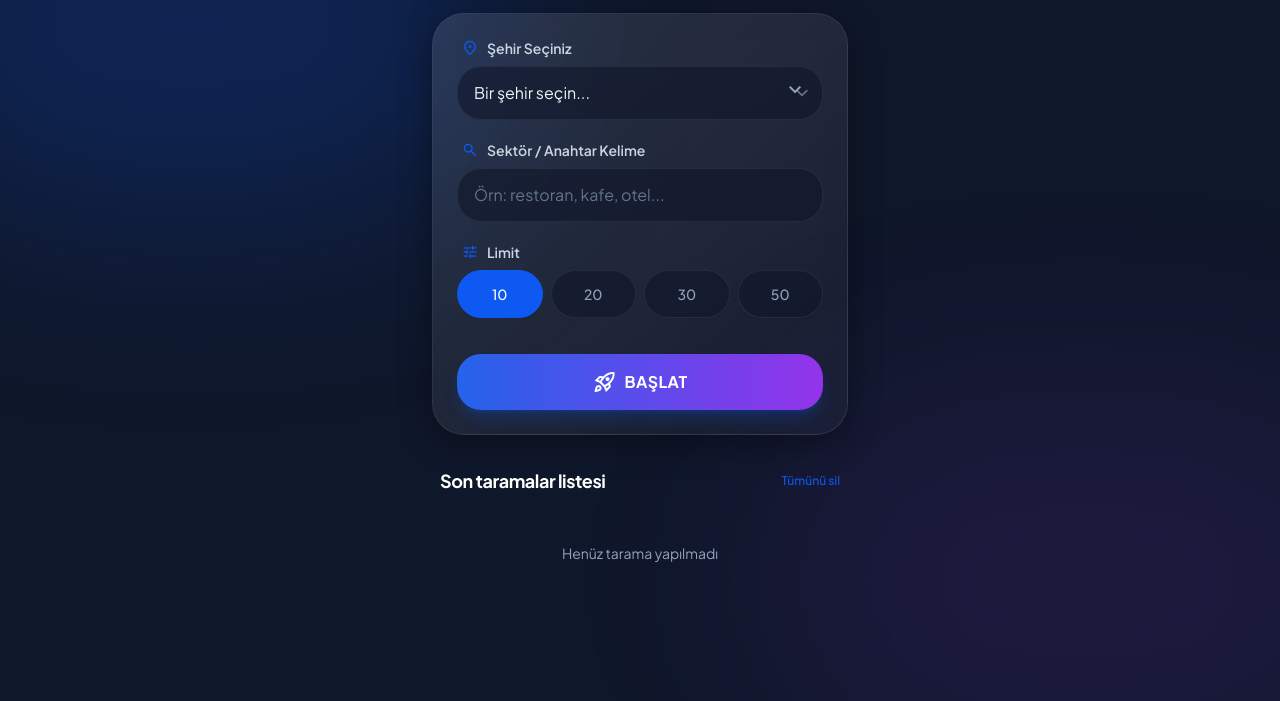
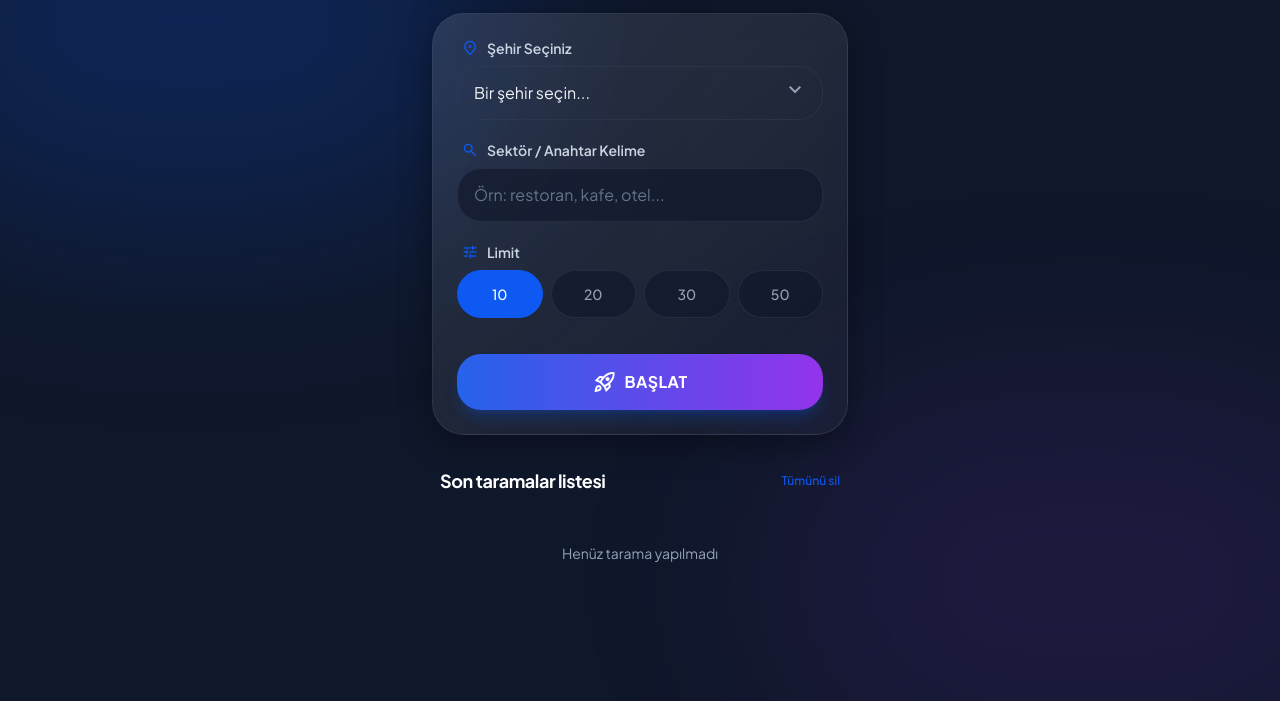
Before and after one commit to onursuay/yo-google-map-scanner, a website: page index.html in a window 1280 px wide. Shown: the part 99-800 px from the top of the page. Drawn offline with nearby package versions, Linux system fonts and the light colour scheme.

Commit message:
fix: dropdown icon düzeltmesi ve npm dev server eklendi

```diff
--- a/index.html
+++ b/index.html
@@ -48,11 +48,37 @@
             border-radius: 3px;
         }
 
-        /* Hide default select arrow */
+        /* Hide default select arrow completely - aggressive approach */
         select {
-            appearance: none;
-            -webkit-appearance: none;
-            -moz-appearance: none;
+            appearance: none !important;
+            -webkit-appearance: none !important;
+            -moz-appearance: none !important;
+            background-image: none !important;
+        }
+
+        select::-ms-expand {
+            display: none !important;
+        }
+
+        /* Force remove any background images on select - multiple approaches */
+        #citySelect {
+            appearance: none !important;
+            -webkit-appearance: none !important;
+            -moz-appearance: none !important;
+            background-image: none !important;
+            background: none !important;
+            background-color: rgb(15 23 42 / 0.6) !important;
+        }
+
+        /* Override any Tailwind or browser defaults */
+        select.bg-slate-900\/60 {
+            background-image: none !important;
+            background: none !important;
+        }
+
+        /* Additional Safari/Chrome fix */
+        select:not([multiple]):not([size]) {
+            background-image: none !important;
         }
 
         .glass-card {
@@ -91,8 +117,8 @@
 <span class="material-symbols-outlined text-[18px] text-primary">location_on</span>
                             Şehir Seçiniz
                         </label>
-<div class="relative">
-                            <select id="citySelect" class="w-full bg-slate-900/60 border border-slate-700/50 rounded-xl px-4 py-3.5 pr-12 text-slate-100 focus:outline-none focus:ring-2 focus:ring-primary/50 focus:border-primary transition-all cursor-pointer hover:bg-slate-800/60">
+                        <div class="relative overflow-hidden">
+                            <select id="citySelect" class="w-full bg-slate-900/60 border border-slate-700/50 rounded-xl px-4 py-3.5 pr-12 text-slate-100 focus:outline-none focus:ring-2 focus:ring-primary/50 focus:border-primary transition-all cursor-pointer hover:bg-slate-800/60" style="background-image: none !important; background: none !important;">
 <option disabled="" selected="" value="">Bir şehir seçin...</option>
                                 <option value="Adana">Adana</option>
                                 <option value="Adıyaman">Adıyaman</option>
```
Also changed, not shown: package.json (added, +15 -0 lines), 2 other files. Lines whose indentation alone changed are shown as unchanged.
